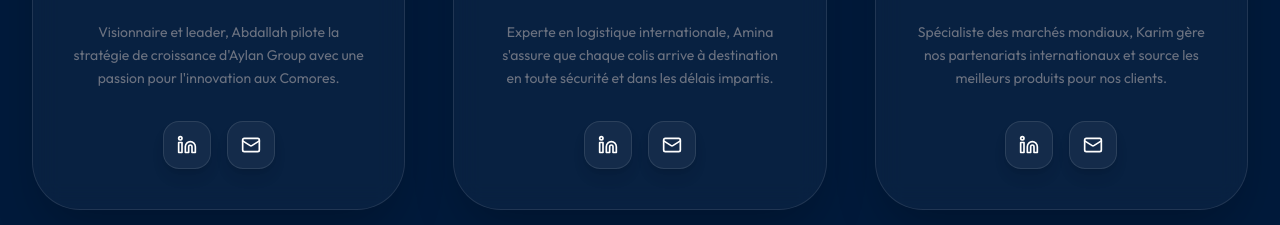
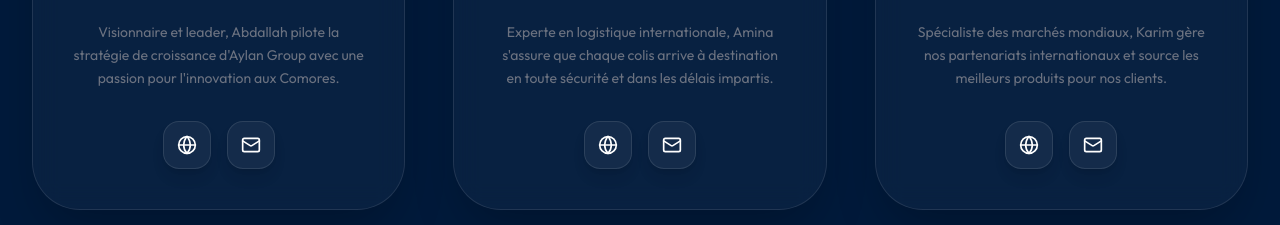
Before and after one commit to mustaklebrown/aylan-group, a Next.js app: page / in a window 1280 px wide. Shown: the part 4060-4285 px from the top of the page. Built offline with nearby package versions, Linux system fonts and the light colour scheme.

Commit message:
fix: remove missing Linkedin icon from lucide-react

```diff
--- a/src/components/Team.tsx
+++ b/src/components/Team.tsx
@@ -1,5 +1,5 @@
 import Image from 'next/image';
-import { Linkedin, Mail } from 'lucide-react';
+import { Globe, Mail } from 'lucide-react';
 
 const teamMembers = [
   {
@@ -60,7 +60,7 @@ export default function Team() {
 
               <div className="flex gap-4 mt-auto z-10">
                 <button className="w-12 h-12 rounded-2xl bg-white/5 border border-white/10 flex items-center justify-center text-white hover:bg-primary hover:scale-110 transition-all shadow-lg">
-                  <Linkedin size={20} />
+                  <Globe size={20} />
                 </button>
                 <button className="w-12 h-12 rounded-2xl bg-white/5 border border-white/10 flex items-center justify-center text-white hover:bg-primary hover:scale-110 transition-all shadow-lg">
                   <Mail size={20} />
```
